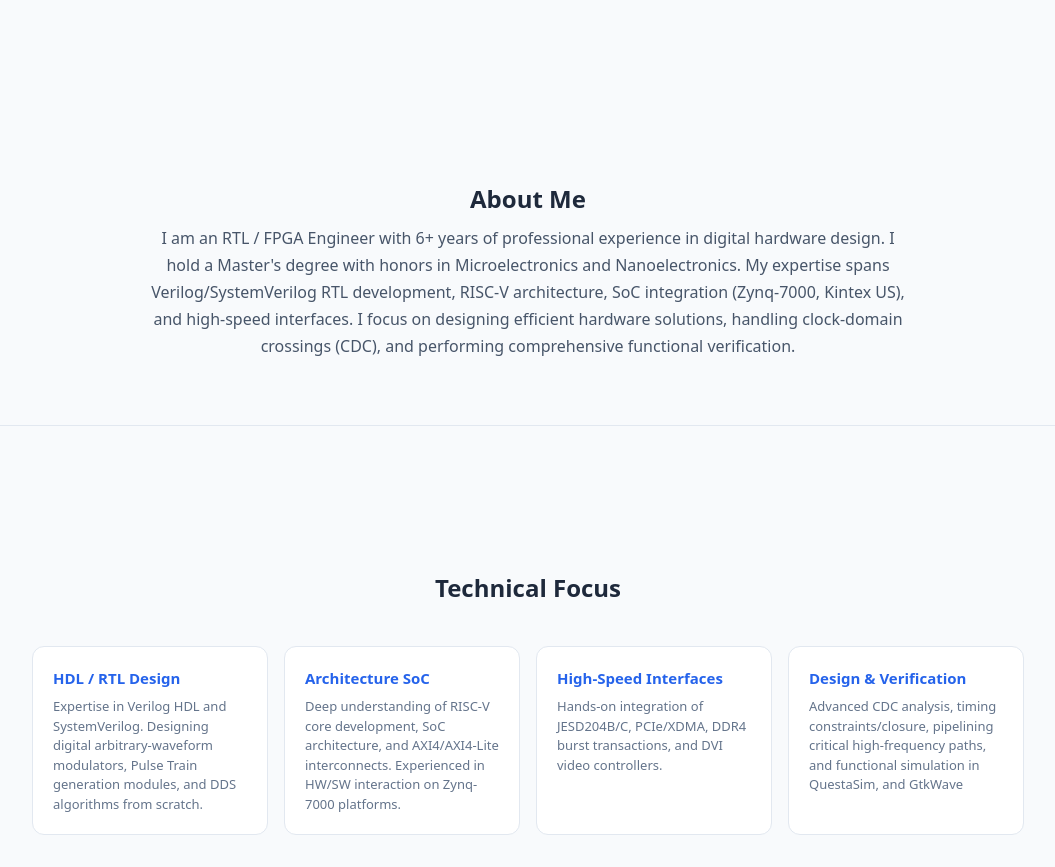
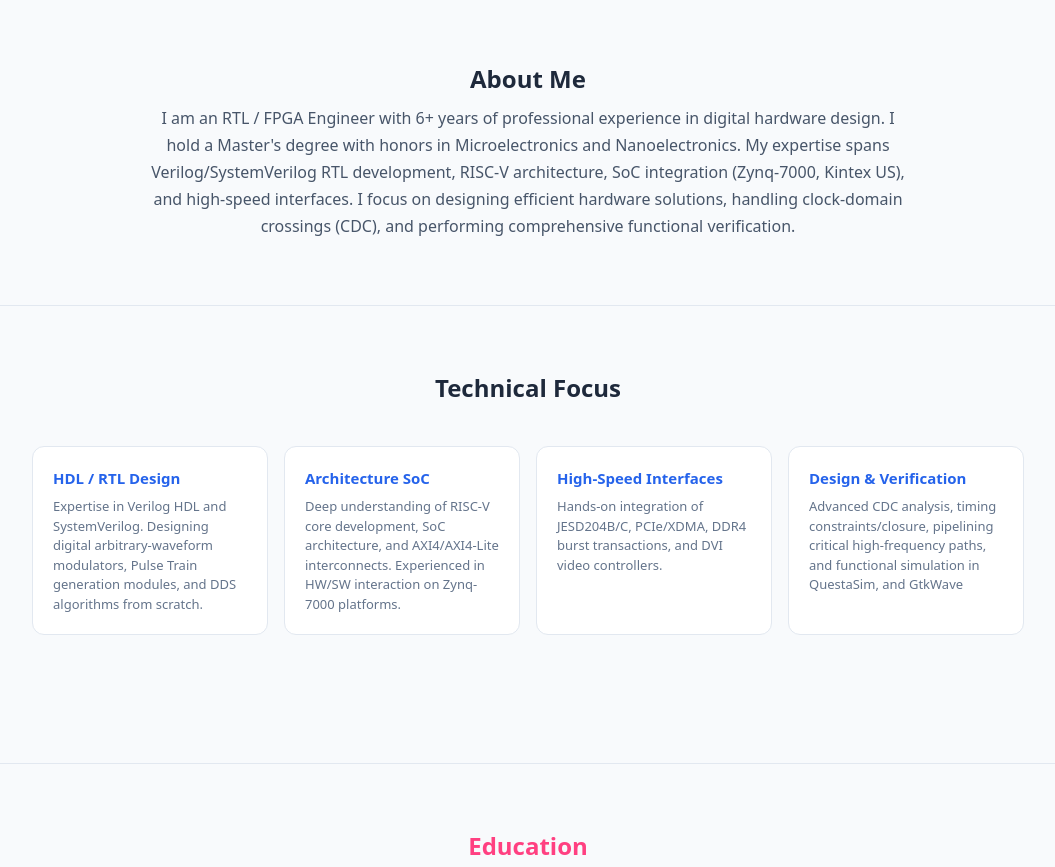
Before and after one commit to AleksWhite911/AleksWhite911.github.io, a plain HTML site: page index.html in a window 1280 px wide. Shown: the part 855-1722 px from the top of the page, without its empty margins (112-1167 px from the left). Drawn offline with Linux system fonts and the light colour scheme.

Commit message:
rewrite index.html

```diff
--- a/index.html
+++ b/index.html
@@ -149,7 +149,7 @@
         </div>
     </section>
 
-    <section id="about" class="section" style="padding-top: 80px; margin-top: 40px;">
+    <section id="about" class="section" style="padding-top: 0px; margin-top: 0px;">
         <h2 class="section-title">About Me</h2>
         <p class="about-text" style="max-w: 800px; margin: 0 auto; text-align: center;">
             I am an RTL / FPGA Engineer with 6+ years of professional experience in digital hardware design.
@@ -159,7 +159,7 @@
         </p>
     </section>
 
-    <div id="focus" class="bg-gray-section" style="padding-top: 80px; padding-bottom: 64px;">
+    <div id="focus" class="bg-gray-section" style="padding-top: 0px; padding-bottom: 64px;">
         <section class="section">
             <h2 class="section-title" style="margin-bottom: 40px;">Technical Focus</h2>
             <div class="grid-4">
```
